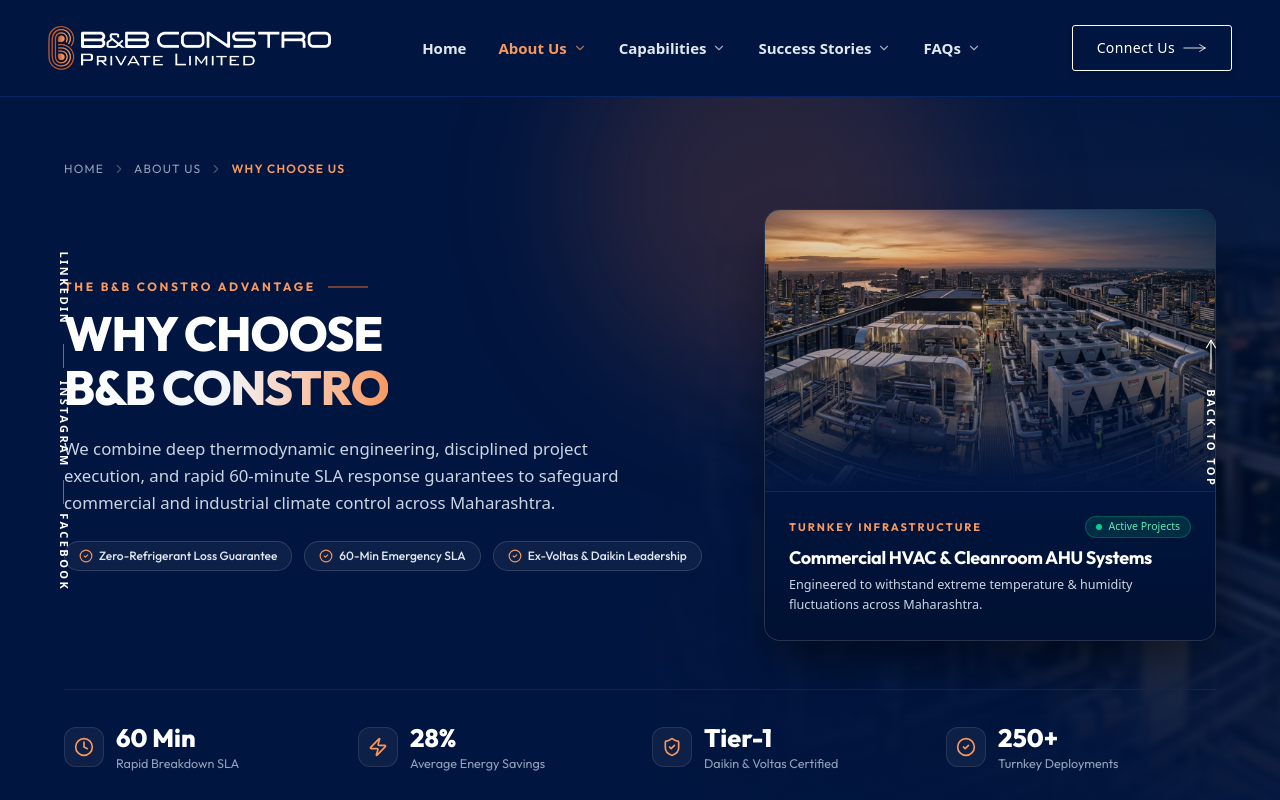
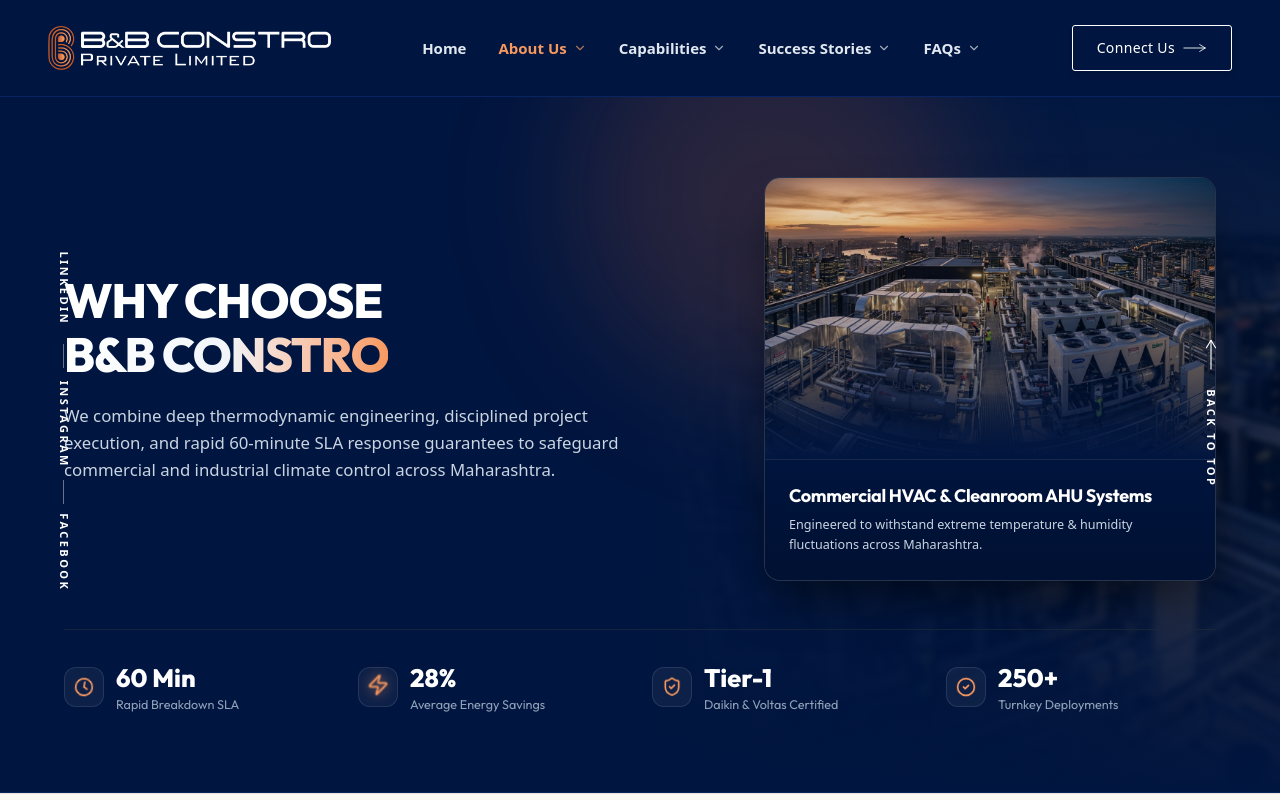
Before and after one commit to excitenext21-bit/bbconstro, a React (Vite) app: page /about/why-choose-us in a window 1280 px wide. Shown: the top 800 px of the page. Built offline with nearby package versions, Linux system fonts and the light colour scheme; a web font is replaced by a local one.

Commit message:
Remove breadcrumbs, assurance pills, eyebrows, Active Projects badge, and animate icons in Why Choose Us page

```diff
--- a/src/components/WhyChooseUsView.tsx
+++ b/src/components/WhyChooseUsView.tsx
@@ -1,6 +1,5 @@
 import React from 'react';
-import { Link } from 'react-router-dom';
-import { ChevronRight, ShieldCheck, Zap, Clock, CheckCircle2 } from 'lucide-react';
+import { ShieldCheck, Zap, Clock, CheckCircle2 } from 'lucide-react';
 import { WhyChooseUsSection } from './WhyChooseUsSection';
 import { ClientMarquee } from './ClientMarquee';
 import { ConsultingBanner } from './ConsultingBanner';
@@ -17,7 +16,7 @@
   return (
     <div className="animate-fadeIn">
       {/* Why Choose Us Hero Banner with Image */}
-      <section className="relative pt-12 pb-16 sm:pt-16 sm:pb-20 bg-[#00153f] border-b border-[#0b2866]/80 overflow-hidden text-slate-100">
+      <section className="relative pt-14 pb-16 sm:pt-20 sm:pb-20 bg-[#00153f] border-b border-[#0b2866]/80 overflow-hidden text-slate-100">
         {/* Background Image: Starts on right side, blurred, and transitions to transparent where hero text ends */}
         <div
           className="absolute top-0 right-0 bottom-0 w-full sm:w-3/4 lg:w-3/5 xl:w-1/2 overflow-hidden pointer-events-none select-none z-0"
@@ -39,31 +38,11 @@
         />
 
         <div className="relative max-w-7xl mx-auto px-6 sm:px-10 lg:px-16 z-10">
-          {/* Breadcrumb */}
-          <nav className="flex items-center gap-2 text-xs uppercase tracking-widest text-slate-400 font-['Outfit'] mb-8">
-            <Link to="/" className="hover:text-[#f7985f] transition-colors">
-              Home
-            </Link>
-            <ChevronRight className="w-3.5 h-3.5 text-slate-600" />
-            <Link to="/about" className="hover:text-[#f7985f] transition-colors">
-              About Us
-            </Link>
-            <ChevronRight className="w-3.5 h-3.5 text-slate-600" />
-            <span className="text-[#f7985f] font-semibold">Why Choose Us</span>
-          </nav>
-
           {/* Hero Grid: Left Copy & Right Featured Image Banner Card */}
           <div className="grid grid-cols-1 lg:grid-cols-12 gap-10 lg:gap-12 items-center">
 
             {/* Left Column: Heading & Description */}
             <div className="lg:col-span-7 flex flex-col justify-center">
-              <div className="flex items-center gap-3 mb-3">
-                <span className="text-xs font-bold uppercase tracking-[0.22em] text-[#f7985f] font-['Outfit']">
-                  THE B&amp;B CONSTRO ADVANTAGE
-                </span>
-                <span className="w-10 h-[1.5px] bg-[#c05e32]/60" />
-              </div>
-
               <h1
                 className="text-[34px] sm:text-[44px] lg:text-[48px] font-extrabold uppercase tracking-tight text-white font-['Outfit'] leading-[1.12] mb-5"
               >
@@ -73,25 +52,9 @@
                 </span>
               </h1>
 
-              <p className="text-slate-300 text-sm sm:text-base leading-relaxed max-w-xl font-light mb-6">
+              <p className="text-slate-300 text-sm sm:text-base leading-relaxed max-w-xl font-light">
                 We combine deep thermodynamic engineering, disciplined project execution, and rapid 60-minute SLA response guarantees to safeguard commercial and industrial climate control across Maharashtra.
               </p>
-
-              {/* Key Assurance Highlights */}
-              <div className="flex flex-wrap gap-3 text-xs font-medium font-['Outfit']">
-                <span className="px-3.5 py-1.5 rounded-full bg-white/5 border border-white/15 text-slate-200 flex items-center gap-1.5 backdrop-blur-xs">
-                  <CheckCircle2 className="w-3.5 h-3.5 text-[#f7985f]" />
-                  Zero-Refrigerant Loss Guarantee
-                </span>
-                <span className="px-3.5 py-1.5 rounded-full bg-white/5 border border-white/15 text-slate-200 flex items-center gap-1.5 backdrop-blur-xs">
-                  <CheckCircle2 className="w-3.5 h-3.5 text-[#f7985f]" />
-                  60-Min Emergency SLA
-                </span>
-                <span className="px-3.5 py-1.5 rounded-full bg-white/5 border border-white/15 text-slate-200 flex items-center gap-1.5 backdrop-blur-xs">
-                  <CheckCircle2 className="w-3.5 h-3.5 text-[#f7985f]" />
-                  Ex-Voltas &amp; Daikin Leadership
-                </span>
-              </div>
             </div>
 
             {/* Right Column: Featured Banner with Image */}
@@ -110,19 +73,10 @@
 
                 {/* Banner Caption Overlay */}
                 <div className="p-5 sm:p-6 bg-gradient-to-b from-[#00153f]/90 to-[#001133] border-t border-white/10 backdrop-blur-md">
-                  <div className="flex items-center justify-between gap-3 mb-2">
-                    <span className="text-[11px] font-bold uppercase tracking-[0.18em] text-[#f7985f] font-['Outfit']">
-                      TURNKEY INFRASTRUCTURE
-                    </span>
-                    <span className="inline-flex items-center gap-1.5 px-2.5 py-0.5 rounded-full bg-emerald-500/15 border border-emerald-500/30 text-emerald-300 text-[10.5px] font-medium">
-                      <span className="w-1.5 h-1.5 rounded-full bg-emerald-400 animate-pulse" />
-                      Active Projects
-                    </span>
-                  </div>
                   <h3 className="text-base sm:text-lg font-bold text-white font-['Outfit'] leading-snug">
                     Commercial HVAC &amp; Cleanroom AHU Systems
                   </h3>
-                  <p className="text-xs text-slate-300 font-light mt-1 leading-relaxed">
+                  <p className="text-xs text-slate-300 font-light mt-1.5 leading-relaxed">
                     Engineered to withstand extreme temperature &amp; humidity fluctuations across Maharashtra.
                   </p>
                 </div>
@@ -133,9 +87,9 @@
 
           {/* Quick Metrics Bar spanning bottom of Hero */}
           <div className="grid grid-cols-2 sm:grid-cols-4 gap-4 sm:gap-6 mt-12 pt-8 border-t border-slate-800/80">
-            <div className="flex items-center gap-3">
-              <div className="w-10 h-10 rounded-xl bg-white/5 border border-white/10 flex items-center justify-center text-[#f7985f] shrink-0">
-                <Clock className="w-5 h-5" />
+            <div className="flex items-center gap-3 group">
+              <div className="w-10 h-10 rounded-xl bg-white/5 border border-white/10 flex items-center justify-center text-[#f7985f] shrink-0 transition-all duration-300 group-hover:bg-white/10 group-hover:border-[#f7985f]/40">
+                <Clock className="w-5 h-5 animate-why-clock" />
               </div>
               <div>
                 <p className="text-xl sm:text-2xl font-extrabold text-white font-['Outfit']">60 Min</p>
@@ -143,9 +97,9 @@
               </div>
             </div>
 
-            <div className="flex items-center gap-3">
-              <div className="w-10 h-10 rounded-xl bg-white/5 border border-white/10 flex items-center justify-center text-[#f7985f] shrink-0">
-                <Zap className="w-5 h-5" />
+            <div className="flex items-center gap-3 group">
+              <div className="w-10 h-10 rounded-xl bg-white/5 border border-white/10 flex items-center justify-center text-[#f7985f] shrink-0 transition-all duration-300 group-hover:bg-white/10 group-hover:border-[#f7985f]/40">
+                <Zap className="w-5 h-5 animate-why-energy" />
               </div>
               <div>
                 <p className="text-xl sm:text-2xl font-extrabold text-white font-['Outfit']">28%</p>
@@ -153,9 +107,9 @@
               </div>
             </div>
 
-            <div className="flex items-center gap-3">
-              <div className="w-10 h-10 rounded-xl bg-white/5 border border-white/10 flex items-center justify-center text-[#f7985f] shrink-0">
-                <ShieldCheck className="w-5 h-5" />
+            <div className="flex items-center gap-3 group">
+              <div className="w-10 h-10 rounded-xl bg-white/5 border border-white/10 flex items-center justify-center text-[#f7985f] shrink-0 transition-all duration-300 group-hover:bg-white/10 group-hover:border-[#f7985f]/40">
+                <ShieldCheck className="w-5 h-5 animate-why-shield" />
               </div>
               <div>
                 <p className="text-xl sm:text-2xl font-extrabold text-white font-['Outfit']">Tier-1</p>
@@ -163,9 +117,9 @@
               </div>
             </div>
 
-            <div className="flex items-center gap-3">
-              <div className="w-10 h-10 rounded-xl bg-white/5 border border-white/10 flex items-center justify-center text-[#f7985f] shrink-0">
-                <CheckCircle2 className="w-5 h-5" />
+            <div className="flex items-center gap-3 group">
+              <div className="w-10 h-10 rounded-xl bg-white/5 border border-white/10 flex items-center justify-center text-[#f7985f] shrink-0 transition-all duration-300 group-hover:bg-white/10 group-hover:border-[#f7985f]/40">
+                <CheckCircle2 className="w-5 h-5 animate-why-discipline" />
               </div>
               <div>
                 <p className="text-xl sm:text-2xl font-extrabold text-white font-['Outfit']">250+</p>
--- a/src/index.css
+++ b/src/index.css
@@ -268,6 +268,70 @@
   will-change: transform;
 }
 
+/* Why Choose Us Icon Animations */
+@keyframes why-climate {
+  0%, 100% {
+    transform: scale(1) rotate(0deg);
+  }
+  25% {
+    transform: scale(1.12) rotate(6deg);
+  }
+  75% {
+    transform: scale(0.96) rotate(-6deg);
+  }
+}
+
+@keyframes why-energy {
+  0%, 100% {
+    transform: scale(1) translateY(0);
+  }
+  50% {
+    transform: scale(1.18) translateY(-3px);
+  }
+}
+
+@keyframes why-shield {
+  0%, 100% {
+    transform: scale(1);
+  }
+  50% {
+    transform: scale(1.14);
+  }
+}
+
+@keyframes why-discipline {
+  0%, 100% {
+    transform: rotate(0deg) scale(1);
+  }
+  30% {
+    transform: rotate(-10deg) scale(1.12);
+  }
+  70% {
+    transform: rotate(8deg) scale(1.06);
+  }
+}
+
+.animate-why-climate {
+  animation: why-climate 3.2s ease-in-out infinite;
+  will-change: transform;
+}
+
+.animate-why-energy {
+  animation: why-energy 2.2s ease-in-out infinite;
+  will-change: transform;
+}
+
+.animate-why-shield {
+  animation: why-shield 3s ease-in-out infinite;
+  will-change: transform;
+}
+
+.animate-why-discipline {
+  animation: why-discipline 3.6s ease-in-out infinite;
+  will-change: transform;
+}
+
+
 .animate-hvac-flame {
   animation: hvac-flame 2.8s ease-in-out infinite;
   will-change: transform;
@@ -514,3 +578,108 @@
   animation: chevron-arrow-back 3.5s ease-in-out infinite 0.3s;
   will-change: transform;
 }
+
+/* Why Choose Us & Metrics Icon Micro-Animations */
+@keyframes why-climate {
+  0%, 100% {
+    transform: scale(1) rotate(0deg);
+  }
+  25% {
+    transform: scale(1.1) rotate(5deg);
+  }
+  50% {
+    transform: scale(1.15) rotate(0deg);
+  }
+  75% {
+    transform: scale(1.1) rotate(-5deg);
+  }
+}
+
+@keyframes why-energy {
+  0%, 100% {
+    transform: scale(1) translateY(0);
+    filter: drop-shadow(0 0 0px rgba(247, 152, 95, 0));
+  }
+  20% {
+    transform: scale(1.14) translateY(-2px);
+    filter: drop-shadow(0 0 6px rgba(247, 152, 95, 0.7));
+  }
+  40% {
+    transform: scale(0.98) translateY(0);
+  }
+  60% {
+    transform: scale(1.16) translateY(-2px);
+    filter: drop-shadow(0 0 8px rgba(247, 152, 95, 0.9));
+  }
+  80% {
+    transform: scale(1.04) translateY(-1px);
+  }
+}
+
+@keyframes why-shield {
+  0%, 100% {
+    transform: translateY(0) scale(1);
+  }
+  50% {
+    transform: translateY(-4px) scale(1.1);
+  }
+}
+
+@keyframes why-discipline {
+  0%, 100% {
+    transform: scale(1) rotate(0deg);
+  }
+  30% {
+    transform: scale(1.14) rotate(-8deg);
+  }
+  60% {
+    transform: scale(1.08) rotate(4deg);
+  }
+}
+
+@keyframes why-clock {
+  0%, 100% {
+    transform: rotate(0deg);
+  }
+  25% {
+    transform: rotate(12deg);
+  }
+  75% {
+    transform: rotate(-12deg);
+  }
+}
+
+.animate-why-climate {
+  animation: why-climate 3.8s ease-in-out infinite;
+  transform-origin: center center;
+  display: inline-block;
+  will-change: transform;
+}
+
+.animate-why-energy {
+  animation: why-energy 2.8s ease-in-out infinite;
+  transform-origin: center center;
+  display: inline-block;
+  will-change: transform, filter;
+}
+
+.animate-why-shield {
+  animation: why-shield 3.2s ease-in-out infinite;
+  transform-origin: center center;
+  display: inline-block;
+  will-change: transform;
+}
+
+.animate-why-discipline {
+  animation: why-discipline 3.2s ease-in-out infinite;
+  transform-origin: center center;
+  display: inline-block;
+  will-change: transform;
+}
+
+.animate-why-clock {
+  animation: why-clock 2.8s ease-in-out infinite;
+  transform-origin: center center;
+  display: inline-block;
+  will-change: transform;
+}
```
